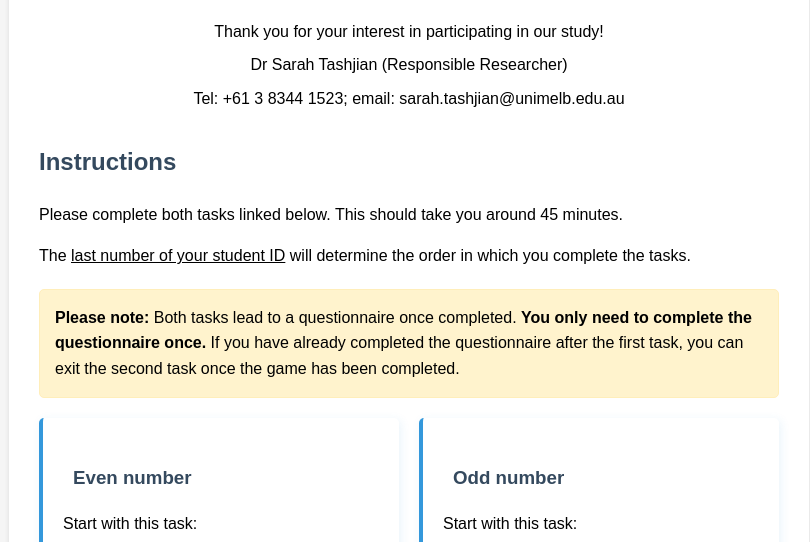
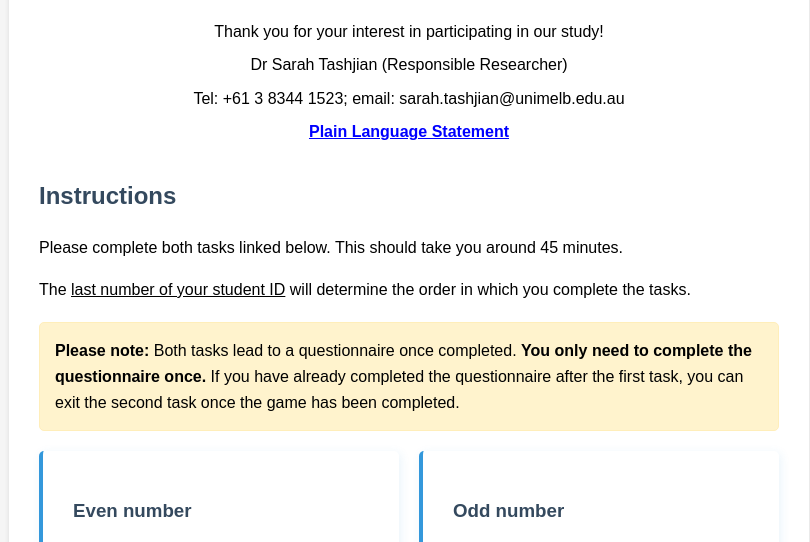
Before and after one commit to edenharari/Behav-Index-AWMM, a plain HTML site: page index.html in a window 1280 px wide. Shown: the part 256-798 px from the top of the page, without its empty margins (231-1041 px from the left). Drawn offline with Linux system fonts and the light colour scheme.

Commit message:
add PLS link

```diff
--- a/index.html
+++ b/index.html
@@ -134,6 +134,7 @@
             <p class="centered-text">Thank you for your interest in participating in our study!</p>
             <p class="centered-text">Dr Sarah Tashjian (Responsible Researcher)</p>
             <p class="centered-text">Tel: +61 3 8344 1523; email: sarah.tashjian@unimelb.edu.au</p>
+            <a href="PLS.pdf" download style="color: blue; text-decoration: underline; font-weight: bold;">Plain Language Statement</a>
         </div>
 
         <h2>Instructions</h2>
```
